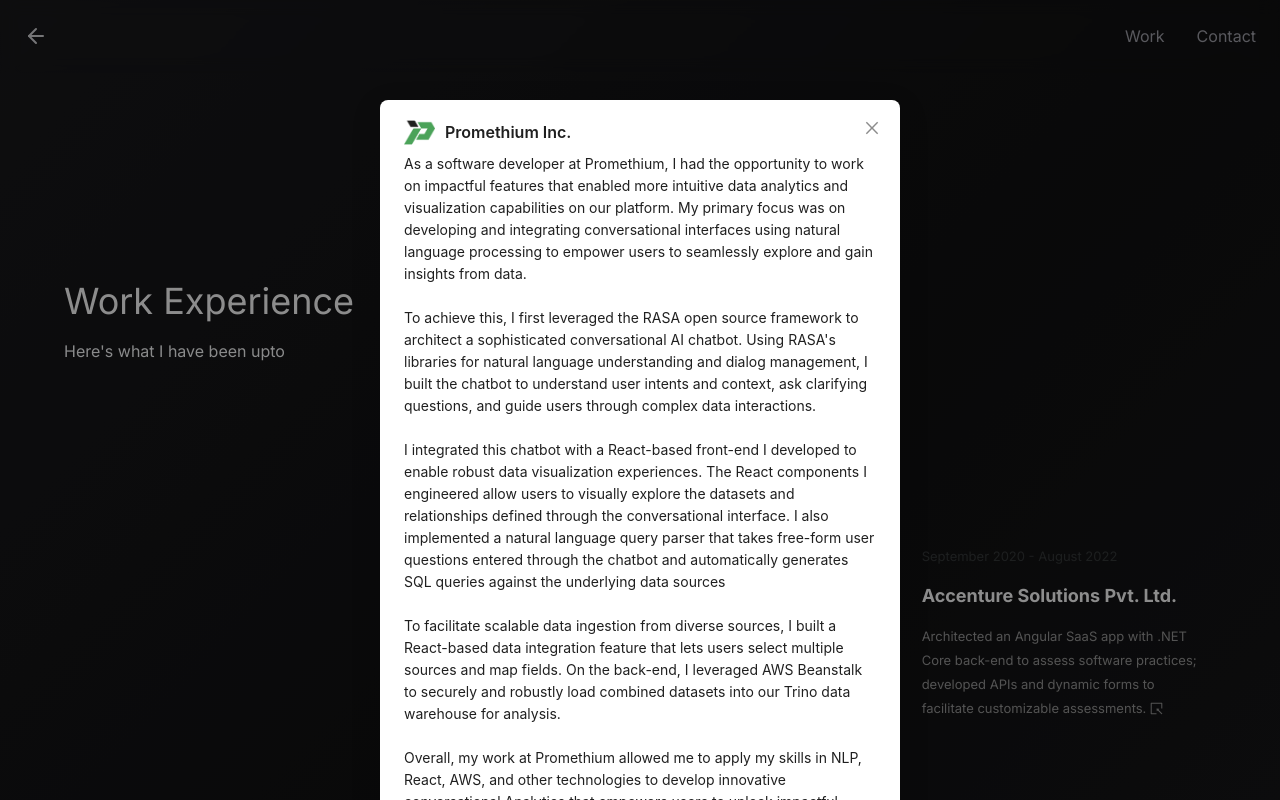
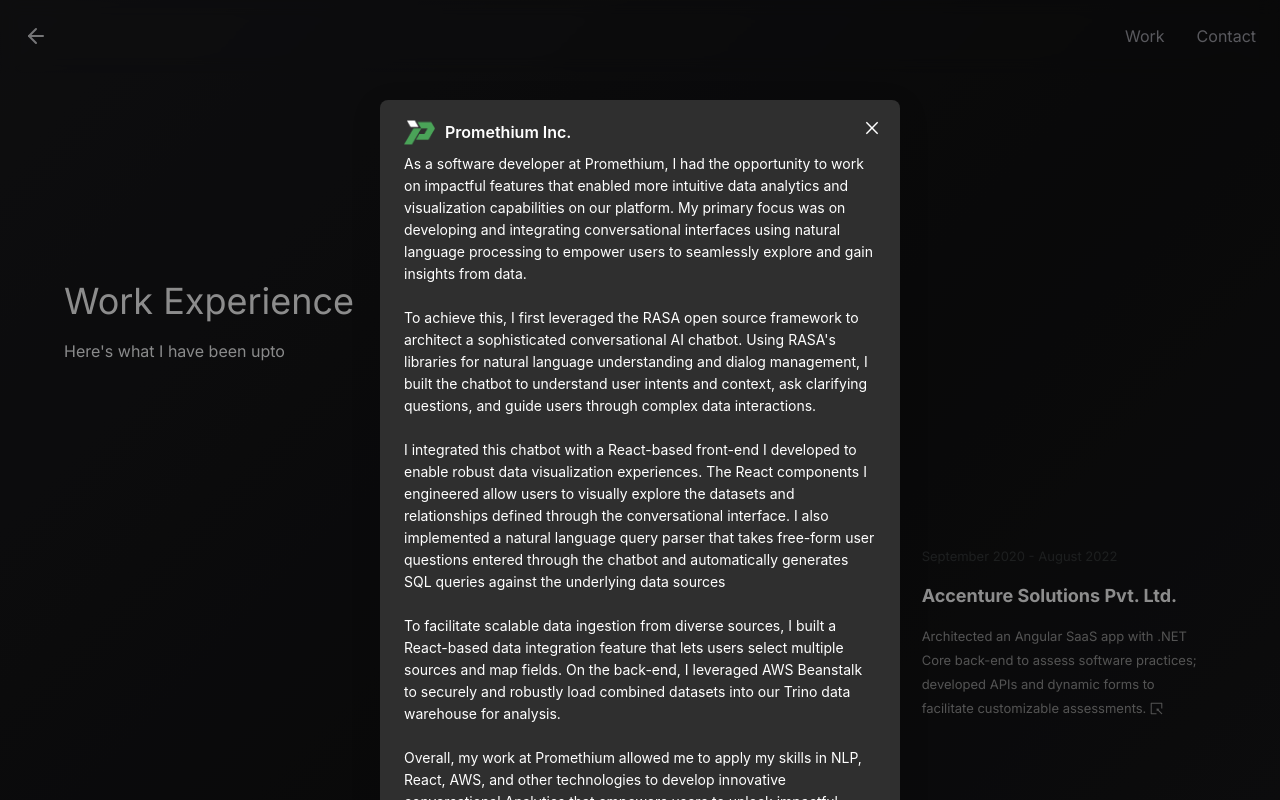
Before and after one commit to pranavajk1/personal_website, a Next.js app: page /work in a window 1280 px wide. Both pictures are taken after a click on the element 790 px from the left and 468 px from the top of the page. Shown: the top 800 px of the page. Built offline with nearby package versions, Linux system fonts and the light colour scheme; no server answers; what tailwindcss-debug-screens would draw is missing.

Commit message:
Add sass dependency and styles.scss file, update timeline component

```diff
--- /dev/null
+++ b/app/components/styles.scss
@@ -0,0 +1,14 @@
+.ant-modal-content {
+  background-color: #2f2f2f !important;
+  color: #ffffff;
+  .ant-modal-close {
+    color: #ffffff;
+  }
+  .ant-modal-header {
+    background-color: #2f2f2f !important;
+    color: #ffffff !important;
+    .ant-modal-title {
+      color: #ffffff !important;
+    }
+  }
+}
--- a/app/components/timeline.tsx
+++ b/app/components/timeline.tsx
@@ -3,9 +3,12 @@
 import promethiumLogo from "public/blackLogoP.png";
 import accentureLogo from "public/accentureLogo.png";
 import macLogo from "public/macLogo.png";
+import promethiumWhiteLogo from "public/whiteLogoP.svg";
 import { SelectOutlined } from "@ant-design/icons";
 import { Modal } from "antd";
 import Image from "next/image";
+
+import "./styles.scss";
 
 export default function Timeline() {
   const [showPromethiumModal, setPromethiumShowModal] = useState(false);
@@ -143,7 +146,7 @@
         title={
           <div className="flex flex-row">
             <Image
-              src={promethiumLogo}
+              src={promethiumWhiteLogo}
               alt="Promethium Logo"
               height={25}
               style={{ marginRight: "10px" }}
--- a/package.json
+++ b/package.json
@@ -27,6 +27,7 @@
     "rehype-pretty-code": "^0.10.1",
     "rehype-slug": "^6.0.0",
     "remark-gfm": "3.0.1",
+    "sass": "^1.70.0",
     "typescript": "^5.2.2"
   },
   "devDependencies": {
```
Also changed, not shown: public/whiteLogoP.svg (added).
